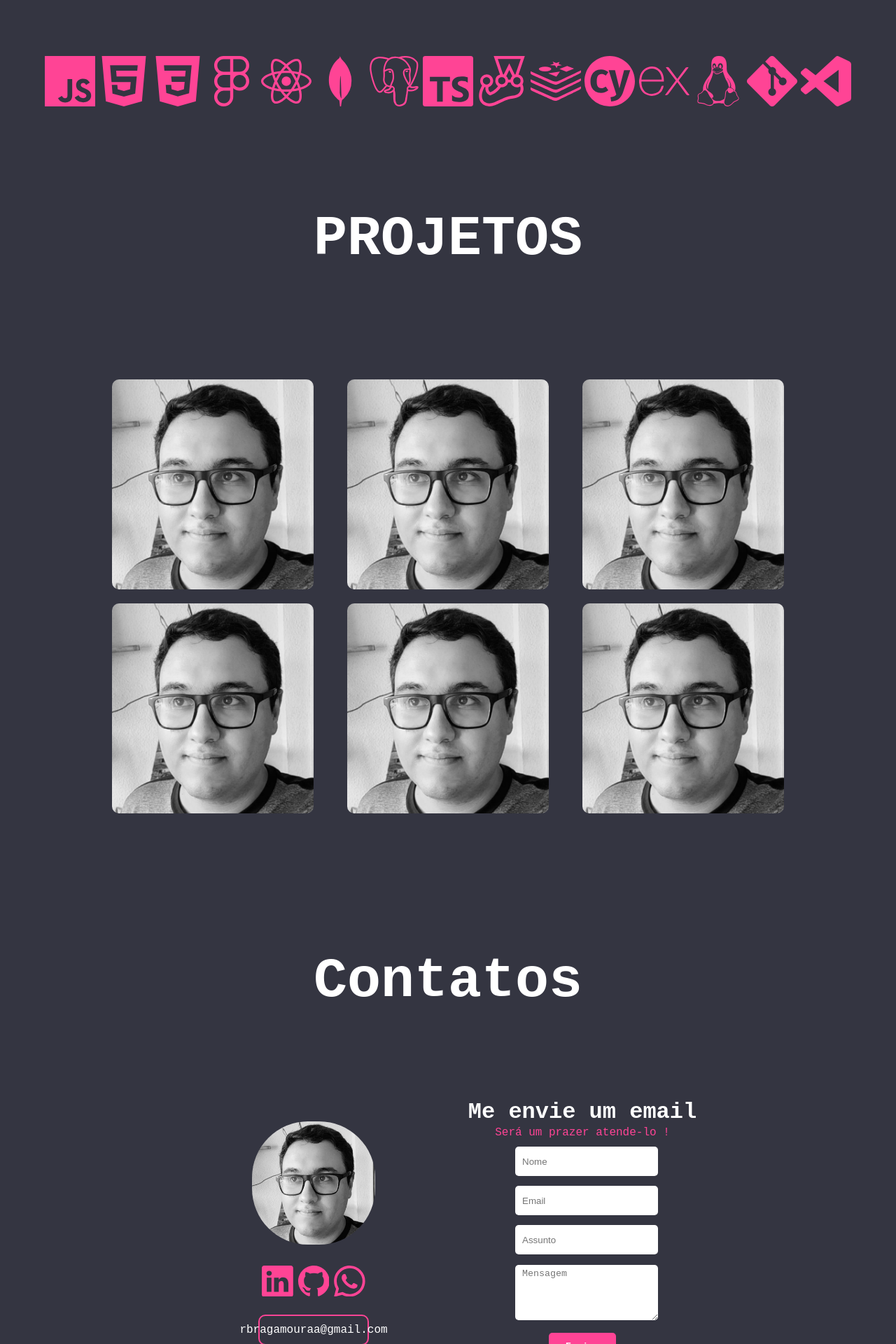
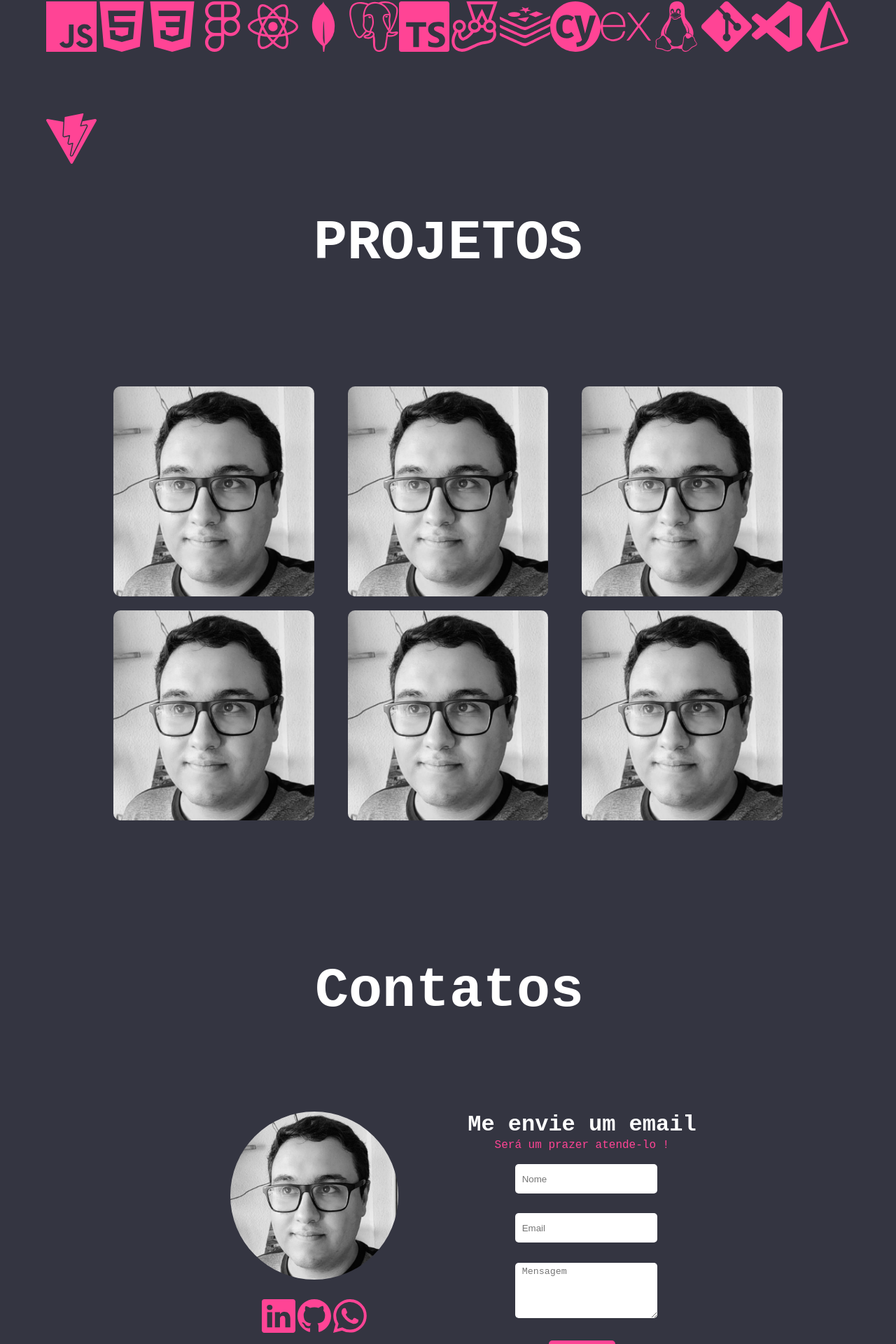
Before and after one commit to RaphaelBragaa/Portifolio, a React (Create React App) app: page / in a window 1280 px wide. Shown: the part 1697-3617 px from the top of the page at 70% size. Built offline with nearby package versions, Linux system fonts and the light colour scheme; a web font is replaced by a local one.

Commit message:
feat: Email message by form

```diff
--- a/package.json
+++ b/package.json
@@ -3,6 +3,7 @@
   "version": "0.1.0",
   "private": true,
   "dependencies": {
+    "@emailjs/browser": "^3.10.0",
     "@testing-library/jest-dom": "^5.16.5",
     "@testing-library/react": "^13.4.0",
     "@testing-library/user-event": "^13.5.0",
--- a/src/Components/Cards/Cards.js
+++ b/src/Components/Cards/Cards.js
@@ -1,5 +1,4 @@
 import styled from "styled-components"
-import javascript from "../../Assets/Images/jaavascript.png"
 
 export default function Cards({tec, tittle,color, size}) {
     return(
--- a/src/Components/Contact/Contact.js
+++ b/src/Components/Contact/Contact.js
@@ -3,6 +3,7 @@ import React, { useState } from 'react';
 import Forms from "../Forms/Forms";
 import rafa from "../../Assets/Images/rafa.jpg"
 import { BsLinkedin, BsGithub, BsWhatsapp } from 'react-icons/bs'
+
 
 
 
@@ -15,9 +16,9 @@ export default function Contact(){
         <ContactBox>
         <img src={rafa}/>
         <div className="Contacts">
-            <BsLinkedin fontSize={'2.8rem'} color={'#FF4495'} />
-            <BsGithub fontSize={'2.8rem'} color={'#FF4495'}/>
-            <BsWhatsapp fontSize={'2.8rem'} color={'#FF4495'}/>
+          <BsLinkedin fontSize={'3rem'} color={'#FF4495'} />
+            <BsGithub fontSize={'3rem'} color={'#FF4495'}/>
+            <BsWhatsapp fontSize={'3rem'} color={'#FF4495'}/>
         </div>
         <div className="Email">
             <h2>rbragamouraa@gmail.com</h2>
@@ -35,7 +36,7 @@ const Container = styled.div`
     display:flex;
     align-items:center;
     justify-content:center;
-
+    border: 2px solid  #343541;
     @media (max-width: 767px) {
         flex-direction: column;
     }
@@ -56,9 +57,9 @@ const ContactBox = styled.div`
     }
 
     img{
-        width:11rem;
-        height:11rem;
-        border-radius:5rem;
+        width:15rem;
+        height:15rem;
+        border-radius:8rem;
     }
     .Contacts{
         margin-top:20px;
@@ -107,7 +108,7 @@ const Tittle = styled.h1`
     text-align:center;
     padding-top:20px;
     margin:auto;
-
+    border: 2px solid  #343541;
     @media (max-width: 767px) {
         font-size: 3rem;
     }
--- a/src/Components/Forms/Forms.js
+++ b/src/Components/Forms/Forms.js
@@ -1,18 +1,28 @@
-import styled from "styled-components"
+import styled from "styled-components";
 import React, { useState } from 'react';
+import emailjs from '@emailjs/browser';
 
 export default function Forms(){
-    const [nome, setNome] = useState('');
+    const [name, setName] = useState('');
     const [email, setEmail] = useState('');
-    const [assunto, setAssunto] = useState('');
-    const [mensagem, setMensagem] = useState('');
+    const [message, setMessage] = useState('');
 
     const handleSubmit = (event) => {
       event.preventDefault();
-      console.log('Nome:', nome);
-      console.log('Email:', email);
-      console.log('Assunto:', assunto);
-      console.log('Mensagem:', mensagem);
+      const TemplateParams = {
+        from_name: name,
+        message,
+        email
+      }
+     emailjs.send("service_6xkn3je","template_p7c4fpp", TemplateParams, "xlDl4zoTkHzp40WBX")
+     .then((response)=> {
+      console.log(response.status)
+      setEmail('')
+      setMessage('')
+      setName('')
+     }).catch((err) => {
+      console.log(err)
+     })
     };
 
     return (
@@ -24,9 +34,9 @@ export default function Forms(){
           <input
             type="text"
             id="nome"
-            value={nome}
+            value={name}
             placeholder="Nome"
-            onChange={(event) => setNome(event.target.value)}
+            onChange={(event) => setName(event.target.value)}
           />
         </div>
         <div>
@@ -39,20 +49,11 @@ export default function Forms(){
           />
         </div>
         <div>
-          <input
-            type="text"
-            id="assunto"
-            value={assunto}
-            placeholder="Assunto"
-            onChange={(event) => setAssunto(event.target.value)}
-          />
-        </div>
-        <div>
           <textarea
             id="mensagem"
-            value={mensagem}
+            value={message}
             placeholder="Mensagem"
-            onChange={(event) => setMensagem(event.target.value)}
+            onChange={(event) => setMessage(event.target.value)}
           />
         </div>
         <button type="submit">Enviar</button>
--- a/src/Components/Projects/Projects.js
+++ b/src/Components/Projects/Projects.js
@@ -62,6 +62,7 @@ const Title = styled.h1`
     font-size: 5rem;
     text-align:center;
     background-color: #343541;
+    border: 2px solid  #343541;
 
     @media (max-width: 767px) {
         font-size: 2.5rem;
@@ -74,6 +75,7 @@ const GalleryContainer = styled.div`
  justify-content: space-between;
  padding: 10rem;
  background-color: #343541;
+ border: 2px solid  #343541;
 
  @media (max-width: 767px) {
   align-items:center;
--- a/src/Components/Tecnologies/Tecnologies.js
+++ b/src/Components/Tecnologies/Tecnologies.js
@@ -19,16 +19,7 @@ import {
     SiVisualstudiocode,
     SiVite
  } from 'react-icons/si'
-import javascript from "../../Assets/Images/jaavascript.png"
-import html from "../../Assets/Images/html5.png"
-import css from "../../Assets/Images/logo-css-3-2048.png"
-import mongodb from "../../Assets/Images/mongodb.png"
-import postgreSQL from "../../Assets/Images/Postgresql.svg.png"
-import react from "../../Assets/Images/React-icon.svg.png"
-import typescript from "../../Assets/Images/Typescript_logo_2020.svg.png"
-import styledC from "../../Assets/Images/style.png"
-import jest from "../../Assets/Images/jest.png"
-import prisma from "../../Assets/Images/prisma-3.svg"
+
 
 
 
@@ -51,7 +42,8 @@ export default function Tecnololgies() {
         {tec: <SiLinux/>, tittle: "Typescript", color: "#2D79C7"},
         {tec: <SiGit/>, tittle: "Typescript", color: "#2D79C7"},
         {tec: <SiVisualstudiocode/>, tittle: "Typescript", color: "#2D79C7"},
-
+        {tec: <SiPrisma/>, tittle: "Typescript", color: "#2D79C7"},
+        {tec: <SiVite/>, tittle: "Typescript", color: "#2D79C7"}
     ]
 
 
@@ -69,6 +61,7 @@ const Tec = styled.div`
     width:100%;
     height:30rem;
     background-color: #343541;
+    border: 2px solid  #343541;
     @media (max-width: 800px) {
     height:auto;
   }
```
Also changed, not shown: 1 other file (tests, documents, lock files or other folders).
